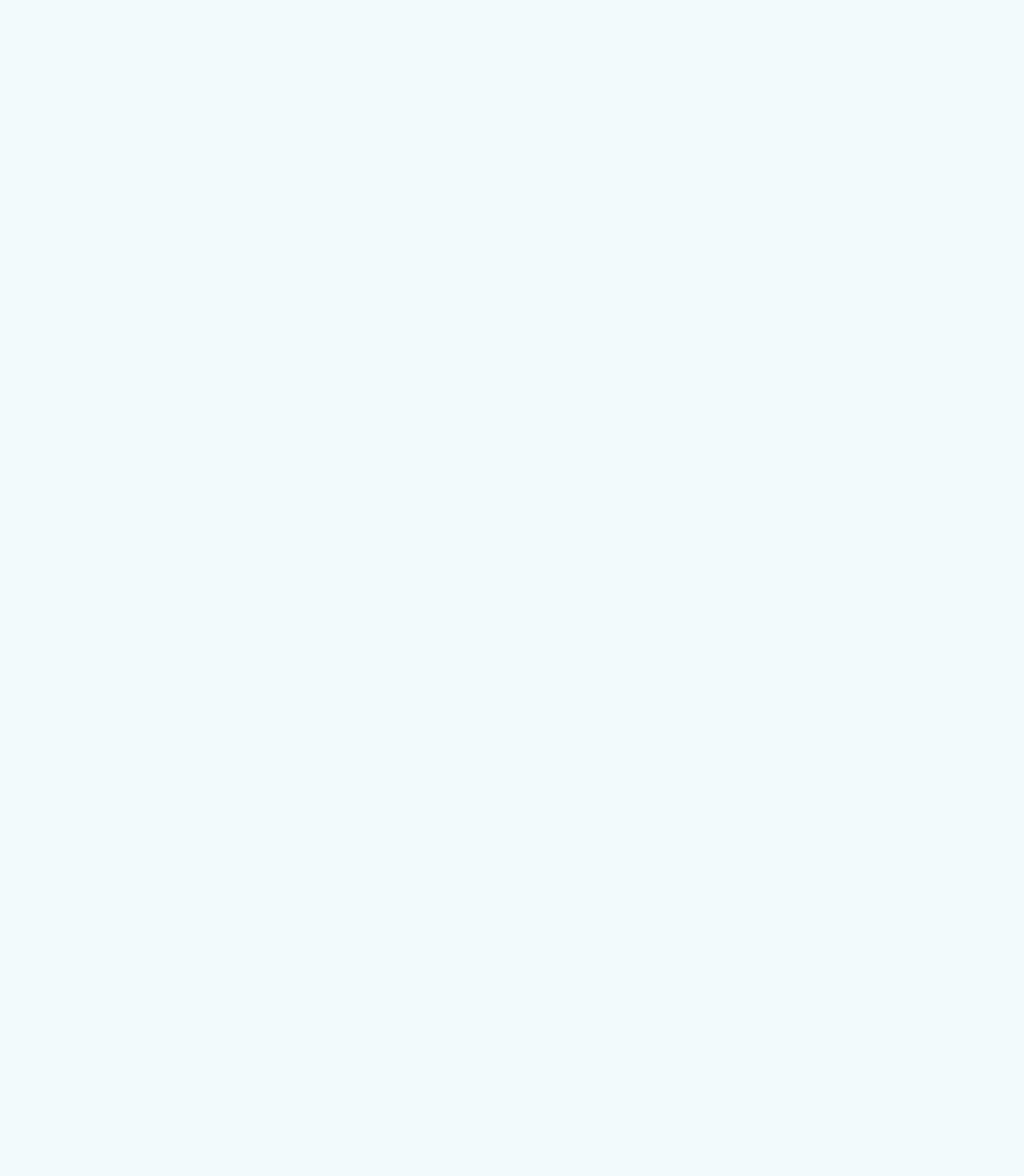
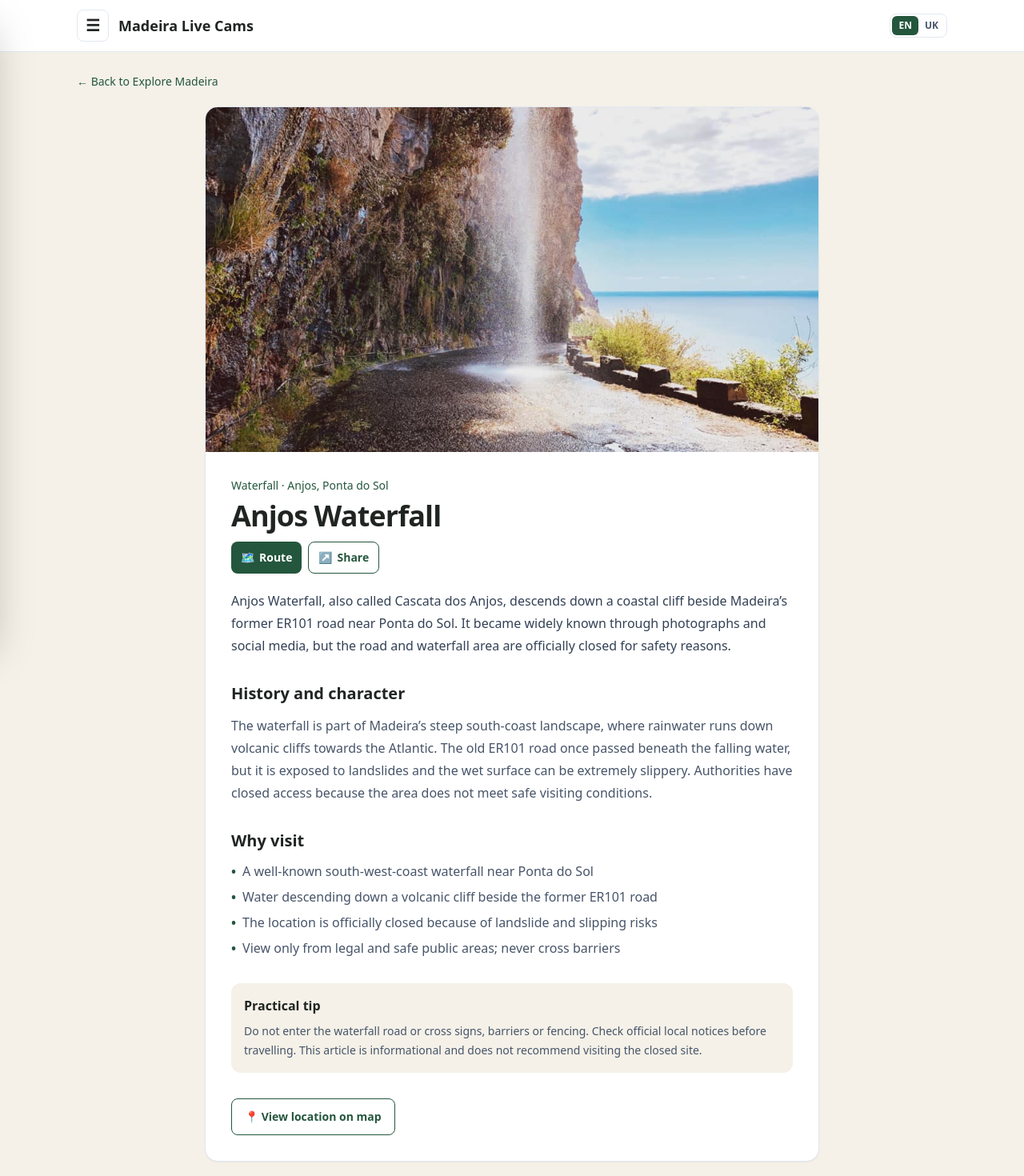
Before and after one commit to pampito89/madeira-live-cams, a Next.js app: page /explore/anjos-waterfall in a window 1280 px wide. Before the commit this address had no page. Shown: the top 1470 px of the page at 80% size. Before the commit the page ends 800 px from the top, so only its background shows below. Built offline with nearby package versions, Linux system fonts and the light colour scheme.

Commit message:
Add Santana houses and Anjos waterfall locations

```diff
--- a/data/locations.ts
+++ b/data/locations.ts
@@ -1624,6 +1624,70 @@ export const locations: Location[] = [
       practicalTip: { en: 'This is a long one-way-style walk unless transport is arranged. Check access, carry a torch, water and a waterproof layer.', uk: 'Це довгий маршрут в один бік, якщо не організувати транспорт. Перевірте доступ, візьміть ліхтарик, воду й водонепроникний одяг.' },
     },
   },
+  {
+    slug: 'santana-typical-houses',
+    name: { en: 'Traditional Santana Houses', uk: 'Традиційні будиночки Santana' },
+    area: { en: 'Santana, North Coast', uk: 'Santana, Північне узбережжя' },
+    category: { en: 'Culture & heritage', uk: 'Культура й спадщина' },
+    tags: ['City & culture', 'North coast', 'Lab Travel'],
+    summary: {
+      en: 'Madeira’s iconic triangular thatched houses in Santana, with colourful façades, gardens and local craft displays.',
+      uk: 'Знакові трикутні будиночки Мадейри із солом’яними дахами в Santana, з кольоровими фасадами, садами та місцевими ремісничими виробами.',
+    },
+    image: '/images/explore/santana-houses.jpg',
+    imageAlt: { en: 'Traditional triangular thatched houses in Santana, Madeira', uk: 'Традиційні трикутні будиночки з солом’яними дахами в Santana, Мадейра' },
+    mapQuery: 'Casas Típicas de Santana Madeira',
+    article: {
+      intro: {
+        en: 'The Traditional Santana Houses, known locally as Casas de Santana, are one of Madeira’s best-known cultural symbols. Their steep triangular shape, thick thatched roofs and colourful painted details make them an immediately recognisable part of the island’s heritage.',
+        uk: 'Традиційні будиночки Santana, відомі як Casas de Santana, — один із найвідоміших культурних символів Мадейри. Їхня крута трикутна форма, товсті солом’яні дахи та кольорові деталі фасадів роблять їх одразу впізнаваною частиною спадщини острова.',
+      },
+      history: {
+        en: 'These small rural houses were designed for Madeira’s wet north-coast climate. The steep roof helped rain run off quickly, while locally available wood and thatch provided practical shelter. The preserved and reconstructed houses in the Núcleo de Casas Típicas de Santana show how this traditional architecture looked and functioned.',
+        uk: 'Ці невеликі сільські будинки створили для вологого клімату північного узбережжя Мадейри. Крутий дах допомагав дощу швидко стікати, а доступні на місці дерево й солома забезпечували практичне укриття. Збережені та відтворені будиночки в Núcleo de Casas Típicas de Santana показують, як виглядала й функціонувала ця традиційна архітектура.',
+      },
+      highlights: {
+        en: ['One of Madeira’s best-known cultural landmarks', 'Triangular houses with steep thatched roofs', 'Núcleo de Casas Típicas de Santana in the town centre', 'Gardens, local products and Madeiran crafts nearby'],
+        uk: ['Одна з найвідоміших культурних пам’яток Мадейри', 'Трикутні будиночки з крутими солом’яними дахами', 'Núcleo de Casas Típicas de Santana у центрі містечка', 'Поруч сади, місцеві продукти та ремісничі вироби Мадейри'],
+      },
+      practicalTip: {
+        en: 'Visit during the day for the best photographs and combine the houses with Santana town, Queimadas or nearby north-coast viewpoints. Respect any restricted areas and houses used as shops or exhibitions.',
+        uk: 'Відвідуйте вдень для найкращих фотографій і поєднайте будиночки з Santana, Queimadas або близькими оглядовими майданчиками північного узбережжя. Поважайте обмежені зони та будинки, які використовують як магазини чи виставкові простори.',
+      },
+    },
+  },
+  {
+    slug: 'anjos-waterfall',
+    name: { en: 'Anjos Waterfall', uk: 'Водоспад Anjos' },
+    area: { en: 'Anjos, Ponta do Sol', uk: 'Anjos, Ponta do Sol' },
+    category: { en: 'Waterfall', uk: 'Водоспад' },
+    tags: ['Waterfalls', 'South coast'],
+    summary: {
+      en: 'A famous waterfall on Madeira’s old ER101 coastal road near Ponta do Sol. The site is officially closed and must not be entered.',
+      uk: 'Відомий водоспад на старій прибережній дорозі ER101 біля Ponta do Sol. Об’єкт офіційно закритий, і заходити на нього не можна.',
+    },
+    image: '/images/explore/anjos-waterfall.jpg',
+    imageAlt: { en: 'Anjos Waterfall beside the old coastal road in Madeira', uk: 'Водоспад Anjos біля старої прибережної дороги на Мадейрі' },
+    mapQuery: 'Cascata dos Anjos Ponta do Sol Madeira',
+    article: {
+      intro: {
+        en: 'Anjos Waterfall, also called Cascata dos Anjos, descends down a coastal cliff beside Madeira’s former ER101 road near Ponta do Sol. It became widely known through photographs and social media, but the road and waterfall area are officially closed for safety reasons.',
+        uk: 'Водоспад Anjos, також відомий як Cascata dos Anjos, спускається прибережною скелею поруч із колишньою дорогою ER101 біля Ponta do Sol. Він став широко відомим завдяки фотографіям і соціальним мережам, але дорога та зона водоспаду офіційно закриті з міркувань безпеки.',
+      },
+      history: {
+        en: 'The waterfall is part of Madeira’s steep south-coast landscape, where rainwater runs down volcanic cliffs towards the Atlantic. The old ER101 road once passed beneath the falling water, but it is exposed to landslides and the wet surface can be extremely slippery. Authorities have closed access because the area does not meet safe visiting conditions.',
+        uk: 'Водоспад є частиною крутого південного узбережжя Мадейри, де дощова вода стікає вулканічними скелями до Атлантики. Стара дорога ER101 колись проходила під потоком води, але вона вразлива до зсувів, а мокра поверхня може бути надзвичайно слизькою. Влада закрила доступ, оскільки місце не відповідає безпечним умовам для відвідування.',
+      },
+      highlights: {
+        en: ['A well-known south-west-coast waterfall near Ponta do Sol', 'Water descending down a volcanic cliff beside the former ER101 road', 'The location is officially closed because of landslide and slipping risks', 'View only from legal and safe public areas; never cross barriers'],
+        uk: ['Відомий водоспад на південно-західному узбережжі біля Ponta do Sol', 'Вода, що спускається вулканічною скелею поруч із колишньою дорогою ER101', 'Локація офіційно закрита через ризики зсувів і слизької поверхні', 'Дивіться лише з законних і безпечних публічних місць; ніколи не перетинайте огородження'],
+      },
+      practicalTip: {
+        en: 'Do not enter the waterfall road or cross signs, barriers or fencing. Check official local notices before travelling. This article is informational and does not recommend visiting the closed site.',
+        uk: 'Не заходьте на дорогу біля водоспаду та не перетинайте знаки, бар’єри чи огорожі. Перед поїздкою перевіряйте офіційні місцеві повідомлення. Ця стаття має інформаційний характер і не рекомендує відвідувати закриту локацію.',
+      },
+    },
+  },
 ];
 
 export function getLocationBySlug(slug: string) {
--- a/lib/locationWeather.ts
+++ b/lib/locationWeather.ts
@@ -43,4 +43,6 @@ export const locationCoordinates: Record<string, LocationCoordinates> = {
   'pr5-vereda-das-funduras': { latitude: 32.7287, longitude: -16.8336 },
   'pr17-pinaculo-folhadal': { latitude: 32.7466, longitude: -17.0551 },
   'levada-do-furado': { latitude: 32.7408, longitude: -16.8767 },
+  'santana-typical-houses': { latitude: 32.8054, longitude: -16.8828 },
+  'anjos-waterfall': { latitude: 32.6876, longitude: -17.1156 },
 };
```
Also changed, not shown: public/images/explore/anjos-waterfall.jpg (added), public/images/explore/santana-houses.jpg (added).
